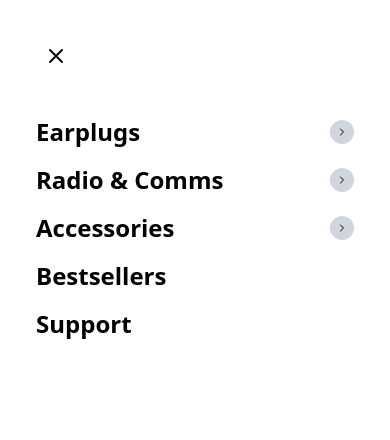
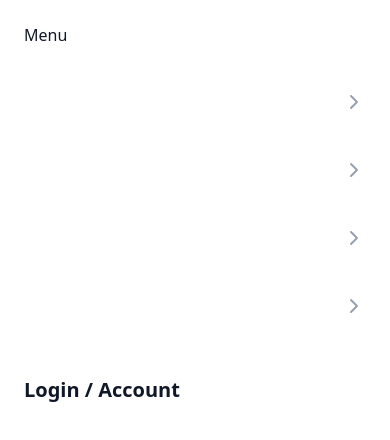
Before and after one commit to Aditya-Thakor/Decibullz, a React (Vite) app: page /nav in a window 390 px wide. Shown: the top 440 px of the page. Built offline with nearby package versions, Linux system fonts and the light colour scheme.

Commit message:
add search feature. changed ui

```diff
--- a/src/components/Navbar/Navbar.jsx
+++ b/src/components/Navbar/Navbar.jsx
@@ -2,152 +2,262 @@ import { Link, NavLink, useNavigate } from "react-router-dom";
 import logo from "/src/assets/images/index.js";
 import { useContext, useEffect, useState } from "react";
 import CartContext from "/src/Contexts/CartContext";
-import { ChevronRight, ChevronRightCircle, HamburgerIcon, Menu, Search, X, XCircle } from "lucide-react";
-// import { CartContext } from "/src/Contexts/CartContext";
-export default function Navbar({bg, }) {
+import { ChevronRight, Menu, Search, X } from "lucide-react";
+
+export default function Navbar({ bg }) {
   const navigate = useNavigate();
+  const { cartdata } = useContext(CartContext);
+  const ln = cartdata.length;
 
-   const {cartdata}=useContext(CartContext);
-  // console.log('cart-',cart[0]);
-  // console.log('cart', cart[0]? cart[0].qty : "null");
-
-   const ln =cartdata.length ;
-  //  const ln =1;
-  // console.log(ln);
-
-  const [scroll, setScroll] = useState(false)
+  const [scroll, setScroll] = useState(false);
   const [isMenuOn, setIsMenuOn] = useState(false);
 
-  const handleScroll = () =>{
-    if(window.scrollY>200){
-      setScroll(true)
-    }else{
-      setScroll(false)
+  // Search state
+  const [isSearchOpen, setIsSearchOpen] = useState(false);
+  const [searchQuery, setSearchQuery] = useState("");
+  const [allProducts, setAllProducts] = useState([]);
+  const [searchResults, setSearchResults] = useState([]);
+
+  const handleScroll = () => {
+    if (window.scrollY > 200) {
+      setScroll(true);
+    } else {
+      setScroll(false);
     }
+  };
+
+  useEffect(() => {
+    window.addEventListener("scroll", handleScroll);
+    return () => {
+      window.removeEventListener("scroll", handleScroll);
+    };
+  }, []);
+
+  // Fetch products when search opens
+  useEffect(() => {
+    if (isSearchOpen && allProducts.length === 0) {
+      fetch("http://localhost:5000/productdata")
+        .then((res) => res.json())
+        .then((data) => setAllProducts(data))
+        .catch((error) => console.error("Error fetching products for search:", error));
     }
+  }, [isSearchOpen, allProducts.length]);
 
-  useEffect(()=>{
-    window.addEventListener("scroll", handleScroll)
+  // Filter products based on search query
+  useEffect(() => {
+    if (searchQuery.trim() === "") {
+      setSearchResults([]);
+    } else {
+      const lowerQuery = searchQuery.toLowerCase();
+      const results = allProducts.filter(
+        (p) =>
+          p.productName?.toLowerCase().includes(lowerQuery) ||
+          p.category?.toLowerCase().includes(lowerQuery)
+      );
+      setSearchResults(results.slice(0, 6)); // Show top 6 results
+    }
+  }, [searchQuery, allProducts]);
 
-    return ()=>{
-      window.removeEventListener("scroll", handleScroll)
-    }
-  },[])
-//add && bg in scroll ternary
-
-const links= [
-  {
-    to:'/shop',
-    name: "SHOP"
-  },
-  {
-    to:'/productfinder',
-    name:"PRODUCT FINDER"
-  },
-  {
-    to:'/bestseller',
-    name:"BEST SELLERS"
-  },
-  {
-    to:'/support',
-    name:"SUPPORT"
-  },
-]
+  const links = [
+    { to: "/shop", name: "SHOP" },
+    { to: "/productfinder", name: "PRODUCT FINDER" },
+    { to: "/bestseller", name: "BEST SELLERS" },
+    { to: "/support", name: "SUPPORT" },
+  ];
 
   return (
+    <>
       <div
-      className={` h-28 z-50 fixed top-0 w-screen text-slate-950 px-5 sm:px-10 flex items-center justify-between
-        ${scroll  ?
-          " bg-white/20 backdrop-blur-lg border border-white/30 shadow-lg transition ease-in-out "
-          : " bg-transparent text-white "
+        className={`h-28 z-40 fixed top-0 w-screen px-5 sm:px-10 flex items-center justify-between transition-all duration-300
+          ${
+            scroll
+              ? "bg-white/80 backdrop-blur-lg border-b border-gray-200 shadow-sm text-gray-900"
+              : bg ? "bg-transparent text-gray-900" : "bg-transparent text-white"
           }
-        ${bg ? "text-black" : ""}
         `}
+      >
+        <div className="flex items-center gap-5 lg:hidden">
+          <Menu
+            className="size-6 cursor-pointer"
+            onClick={() => {
+              setIsMenuOn(true);
+            }}
+          />
+          <Search
+            className="size-5 sm:hidden cursor-pointer hover:text-orange-500"
+            onClick={() => setIsSearchOpen(true)}
+          />
+        </div>
 
-      // style={{ background: "#ffffffd1" }}
-    >
-      <div className="flex items-center gap-5 lg:hidden ">
-        <Menu
-          className="size-5"
-          onClick={()=>{setIsMenuOn(true)}}
-        />
-        <Search className="size-5 sm:hidden"/>
-      </div>
-      <div className="h-20 w-40 sm:h-20 sm:w-60">
+        <div className="h-16 w-32 sm:h-20 sm:w-48 flex items-center cursor-pointer" onClick={() => navigate("/")}>
           <img
-          className={` h-full w-full invert ${scroll? "invert" : " invert-0"} `}
+            className={`w-full object-contain transition-all duration-300 ${scroll || bg ? "brightness-0" : "brightness-0 invert"}`}
             src={logo.logo}
             alt="logo"
-          onClick={()=>navigate('/')}
           />
         </div>
-      <div className="hidden lg:flex gap-6">
 
-        {links.map((l,ind)=>(
+        <div className="hidden lg:flex gap-8">
+          {links.map((l, ind) => (
             <NavLink
               key={ind}
               to={`/dz${l.to}`}
               end
               className={({ isActive }) =>
-            `${isActive ? "text-orange-500" : "text-black"} font-bold text-md hover:text-orange-500`
-        }>
+                `${isActive ? "text-orange-500" : (scroll || bg ? "text-gray-900" : "text-white")} font-bold text-sm tracking-wider hover:text-orange-500 transition-colors`
+              }
+            >
               {l.name}
             </NavLink>
           ))}
+        </div>
 
-      </div>
-      <div className="flex gap-4  text-xl ">
-        {/* search */}
-        <i
-          className="ri-search-line hidden sm:block hover:text-orange-500"
-          onClick={()=>{
-            navigate('/productfinder')
-          }}
-        ></i>
-        {/* user */}
-        <i
-          className="ri-user-line hidden sm:block hover:text-orange-500"
-          onClick={()=>navigate('/login')}
-        ></i>
+        <div className="flex items-center gap-6 text-xl">
+          {/* Search */}
+          <button
+            className="hidden sm:block hover:text-orange-500 transition-colors"
+            onClick={() => setIsSearchOpen(true)}
+          >
+            <i className="ri-search-line"></i>
+          </button>
+          {/* User */}
+          <button
+            className="hidden sm:block hover:text-orange-500 transition-colors"
+            onClick={() => navigate("/login")}
+          >
+            <i className="ri-user-line"></i>
+          </button>
           {/* Cart */}
-        <Link
-          to='/cart'
-        >
-          <i
-            className="ri-shopping-cart-line hover:text-orange-500 relative">
-            {ln? <div className=" absolute bottom-5 left-7 flex justify-center items-center">
-            <span className=" absolute bg-gray-800 h-3.5 w-3.5  rounded-full "></span>
-            <span className="absolute text-xs font-bold text-orange-500">{ln}</span>
-            </div>:""}
-
-            </i>
+          <Link to="/cart" className="relative hover:text-orange-500 transition-colors">
+            <i className="ri-shopping-cart-line"></i>
+            {ln > 0 && (
+              <span className="absolute -top-1 -right-2 bg-orange-500 text-white text-[10px] font-bold h-5 w-5 flex items-center justify-center rounded-full border-2 border-white">
+                {ln}
+              </span>
+            )}
           </Link>
         </div>
-      <div className={` h-screen w-full sm:w-1/2 bg-transparent  lg:hidden absolute left-0 top-0 p-2  transition-transform duration-500 ease-in-out ${isMenuOn? "  translate-x-0   " : " -translate-x-full "}`}>
-             <div className={` h-full w-full flex flex-col gap-10 p-7 bg-white text-black  `}>
-              <div className={`transition-opacity duration-1000  ease-in-out `}>
-                <X
-                  className="size-10 p-2 border border-gray-400 rounded-full "
-                  onClick={()=>{
-                    setIsMenuOn(!isMenuOn)
-                  }}
-                />
+
+        {/* Mobile Menu */}
+        <div
+          className={`fixed h-screen w-full sm:w-[350px] bg-white z-50 left-0 top-0 p-6 shadow-2xl transition-transform duration-500 ease-in-out ${
+            isMenuOn ? "translate-x-0" : "-translate-x-full"
+          }`}
+        >
+          <div className="flex justify-between items-center mb-10">
+            <h2 className="text-2xl font-black text-gray-900">Menu</h2>
+            <button
+              onClick={() => setIsMenuOn(false)}
+              className="p-2 bg-gray-100 rounded-full hover:bg-gray-200 transition-colors text-gray-900"
+            >
+              <X className="size-6" />
+            </button>
           </div>
-              <div className={` flex flex-col gap-4 transition-opacity duration-1000 translate-y-3 ease-in-out  `}> {/*${isMenuOn? "opacity-100 translate-y-0": "opacity-0 translate-y-7 pointer-events-none"} for animations*/}
-                <span className="flex justify-between items-center text-2xl font-bold"><span> Earplugs</span> <ChevronRight className="bg-gray-300 rounded-full p-1.5 font-bold"/></span>
-                <span className="flex justify-between items-center text-2xl font-bold"><span> Radio & Comms </span> <ChevronRight className="bg-gray-300 rounded-full p-1.5 font-bold"/></span>
-                <span className="flex justify-between items-center text-2xl font-bold"><span> Accessories</span> <ChevronRight className="bg-gray-300 rounded-full p-1.5 font-bold"/></span>
-                <span className="flex justify-between items-center text-2xl font-bold">
-                  <span> Bestsellers</span>
-                  {/* <ChevronRight className="bg-gray-300 rounded-full p-1.5 font-bold"/> */}
-                  </span>
-                <span className="flex justify-between items-center text-2xl font-bold">
-                  <span> Support</span>
-                   {/* <ChevronRight className="bg-gray-300 rounded-full p-1.5 font-bold"/> */}
-                </span>
+          <div className="flex flex-col gap-6">
+            {links.map((l, ind) => (
+              <NavLink
+                key={ind}
+                to={`/dz${l.to}`}
+                onClick={() => setIsMenuOn(false)}
+                className="flex justify-between items-center text-xl font-bold text-gray-900 hover:text-orange-500 transition-colors pb-4 border-b border-gray-100"
+              >
+                <span>{l.name}</span>
+                <ChevronRight className="text-gray-400" />
+              </NavLink>
+            ))}
+            <div className="flex justify-between items-center text-xl font-bold text-gray-900 hover:text-orange-500 transition-colors pb-4 mt-4" onClick={() => { setIsMenuOn(false); navigate("/login"); }}>
+              <span>Login / Account</span>
             </div>
           </div>
         </div>
       </div>
+
+      {/* Search Overlay */}
+      {isSearchOpen && (
+        <div className="fixed inset-0 z-[60] bg-black/60 backdrop-blur-sm flex justify-center items-start pt-20 px-4 sm:px-10 animate-fade-in">
+          <div className="w-full max-w-3xl bg-white rounded-3xl shadow-2xl overflow-hidden flex flex-col max-h-[80vh]">
+
+            {/* Search Input Area */}
+            <div className="flex items-center p-4 border-b border-gray-100">
+              <Search className="text-gray-400 ml-4 size-6" />
+              <input
+                type="text"
+                autoFocus
+                placeholder="Search products by name or category..."
+                className="flex-1 bg-transparent border-none outline-none px-6 py-4 text-xl text-gray-900 placeholder-gray-400"
+                value={searchQuery}
+                onChange={(e) => setSearchQuery(e.target.value)}
+              />
+              <button
+                onClick={() => setIsSearchOpen(false)}
+                className="p-3 bg-gray-100 rounded-full hover:bg-gray-200 transition-colors text-gray-900 mr-2"
+              >
+                <X className="size-5" />
+              </button>
+            </div>
+
+            {/* Search Results Area */}
+            <div className="overflow-y-auto flex-1 bg-gray-50/50">
+              {searchQuery.trim() === "" ? (
+                <div className="py-20 text-center text-gray-400">
+                  <i className="ri-search-eye-line text-6xl mb-4 opacity-50 block"></i>
+                  <p className="text-lg">Start typing to find products...</p>
+                </div>
+              ) : searchResults.length === 0 ? (
+                <div className="py-20 text-center text-gray-500">
+                  <p className="text-lg font-medium">No products found matching "{searchQuery}"</p>
+                </div>
+              ) : (
+                <div className="p-4 grid grid-cols-1 sm:grid-cols-2 gap-4">
+                  {searchResults.map((product) => (
+                    <div
+                      key={product._id || product.id}
+                      onClick={() => {
+                        setIsSearchOpen(false);
+                        navigate(`/dz/product/${product._id || product.id}`);
+                      }}
+                      className="flex items-center gap-4 p-4 bg-white rounded-2xl border border-gray-100 shadow-sm hover:shadow-md hover:border-orange-200 cursor-pointer transition-all group"
+                    >
+                      <div className="h-16 w-16 bg-gray-50 rounded-xl flex items-center justify-center p-2 flex-shrink-0">
+                        <img
+                          src={
+                            product.image?.startsWith("http") || product.image?.startsWith("data:")
+                              ? product.image
+                              : `http://localhost:5000/productImages/${product.image}`
+                          }
+                          alt={product.productName}
+                          className="h-full w-full object-contain mix-blend-multiply group-hover:scale-110 transition-transform"
+                        />
+                      </div>
+                      <div className="flex-1 overflow-hidden">
+                        <h4 className="font-bold text-gray-900 truncate group-hover:text-orange-600 transition-colors">
+                          {product.productName}
+                        </h4>
+                        <p className="text-xs font-semibold text-orange-500 uppercase tracking-wider mb-1">
+                          {product.category || "Audio"}
+                        </p>
+                        <div className="font-extrabold text-gray-900">
+                          ${(product.offer > 0 && product.offer != "0") ? product.offer : product.productPrice}
+                        </div>
+                      </div>
+                      <div className="text-gray-300 group-hover:text-orange-500 pr-2 transition-colors">
+                        <i className="ri-arrow-right-up-line text-xl"></i>
+                      </div>
+                    </div>
+                  ))}
+                </div>
+              )}
+            </div>
+
+            {/* Search Footer */}
+            {searchResults.length > 0 && (
+              <div className="p-4 border-t border-gray-100 text-center bg-white">
+                <p className="text-sm text-gray-500">Showing top {searchResults.length} results</p>
+              </div>
+            )}
+          </div>
+        </div>
+      )}
+    </>
   );
 }
```
Lines whose indentation alone changed are shown as unchanged.
